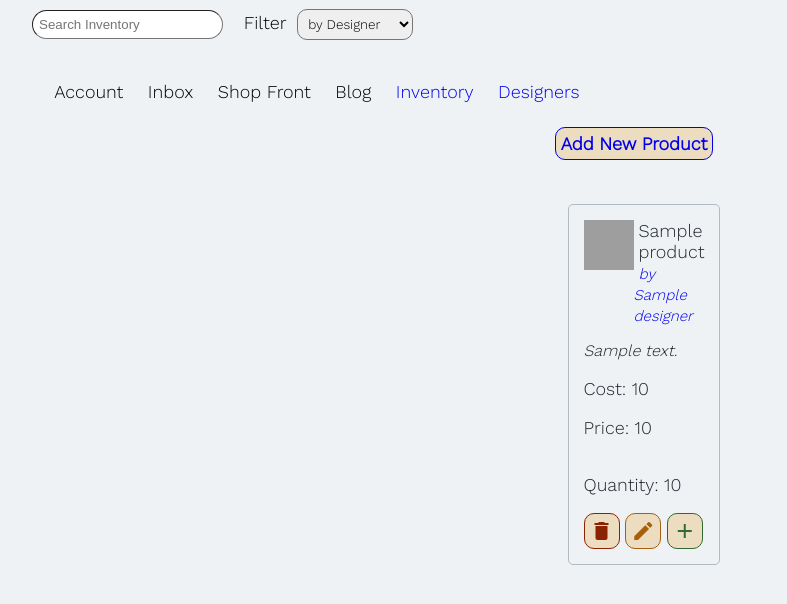
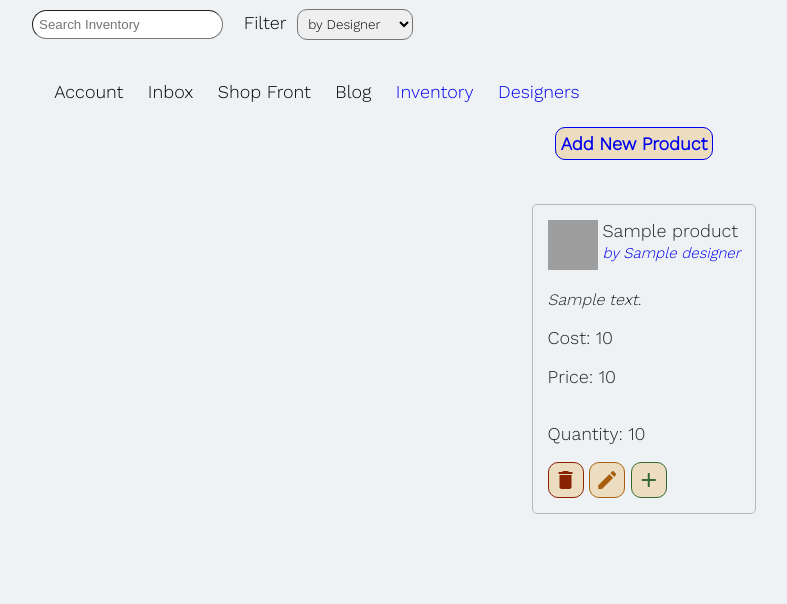
Before and after one commit to danawidmo/Jewellery_Shop_Inventory, a Flask app: page / in a window 1280 px wide. Shown: the part 98-702 px from the top of the page, without its empty margins (6-793 px from the left). Run offline with Flask 2, Linux system fonts and the light colour scheme; a database or web service that is not in the repository returns one stand-in record (values such as "Sample title"); some libraries are stand-ins or nearby versions; grey boxes are pictures that could not be loaded.

Commit message:
Fixed layout of inventory items.

```diff
--- a/static/styles.css
+++ b/static/styles.css
@@ -64,11 +64,12 @@ button {
     display: inline-block;
     margin-left: auto;
     margin-right: auto;
+    width: 99%;
 }
 
-article > section {
-    flex-basis: 25%;
-}
+/* article > section {
+    flex-basis: 15%;
+} */
 
 section > input {
     padding: 6px;
```
